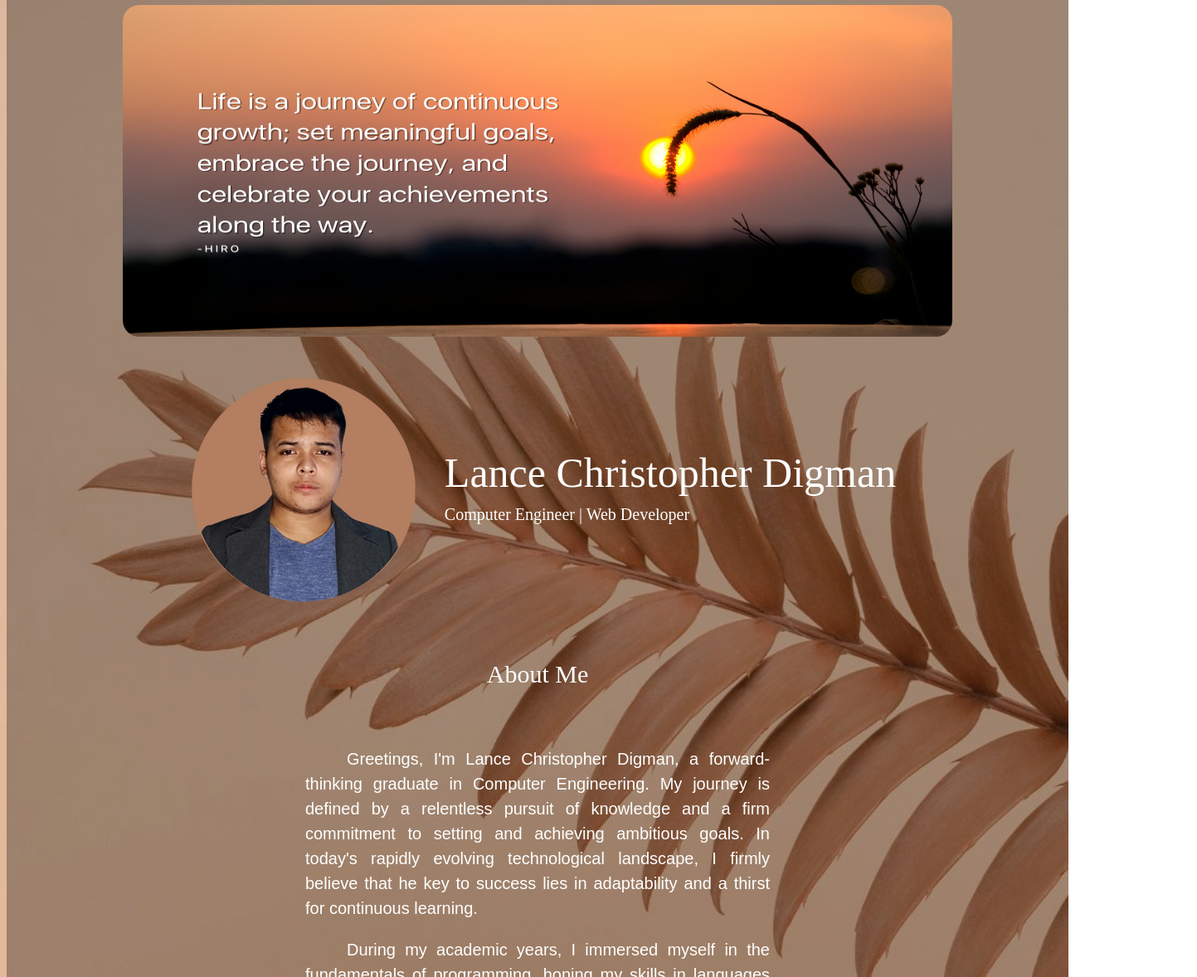
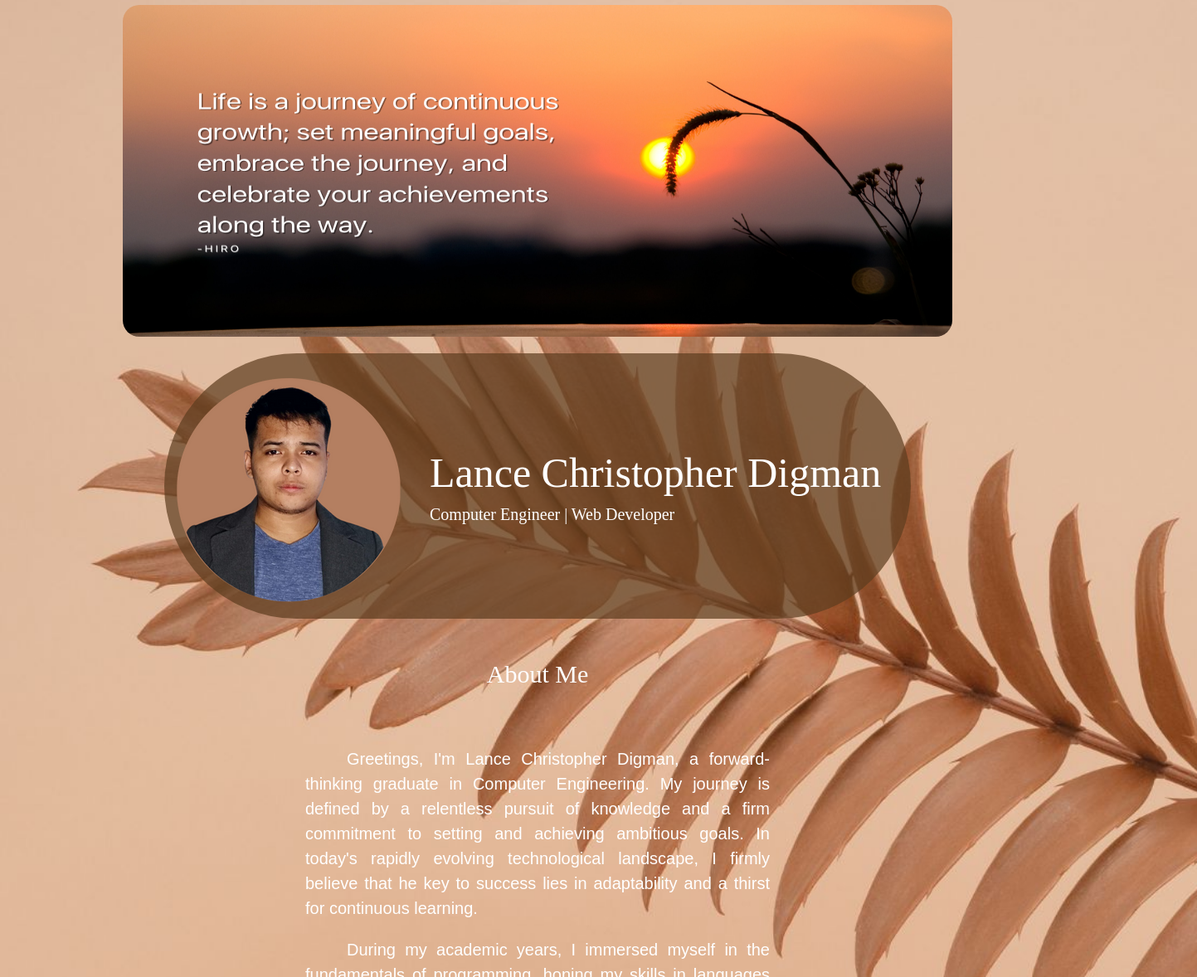
Before and after one commit to hiromakarazun/portfolio, a plain HTML site: page index.html in a window 1280 px wide. Shown: the part 122-1300 px from the top of the page at 83% size, 1443 px wide, since content can reach past the window. Drawn offline with Linux system fonts and the light colour scheme.

Commit message:
Update index.css

```diff
--- a/index.css
+++ b/index.css
@@ -1,7 +1,8 @@
 body {
+    display: flex;
+    flex-direction: column;
+    align-items: center;
     width: 100%;
-    align-items: center;
-    justify-content: center;
     background-image: url(background-img.jpg);
     background-size: cover;
     background-color: transparent;
@@ -69,10 +70,6 @@ body {
     justify-content: space-between;
 }
 
-.first-part-block {
-    background-color: rgba(0, 0, 0, 0.3);
-}
-
 .first-part {
     display: flex;
     justify-content: center;
@@ -91,11 +88,11 @@ body {
 .second-part {
     display: flex;
     flex-direction: row;
+    width: 900px;
     align-items: center;
-    align-content: center;
-    justify-content: center;
     color: white;
-    background-color: rgba(0, 0, 0, 0.3);
+    background-color: rgba(93, 61, 30, 0.7);
+    border-radius: 250px;
 }
 
 .profile-pic {
@@ -127,7 +124,6 @@ body {
     font-size: 30px;
     padding-bottom: 50px;
     color: white;
-    background-color: rgba(0, 0, 0, 0.3);
 }
 
 .text-description {
@@ -145,7 +141,6 @@ body {
 .description {
     padding-bottom: 50px;
     color: white;
-    background-color: rgba(0, 0, 0, 0.3);
 }
 
 .my-works-block {
@@ -156,7 +151,6 @@ body {
     padding-right: 360px;
     padding-left: 360px;
     text-decoration: none;
-    background-color: rgba(0, 0, 0, 0.3);
 }
 
 .my-works-word {
```
